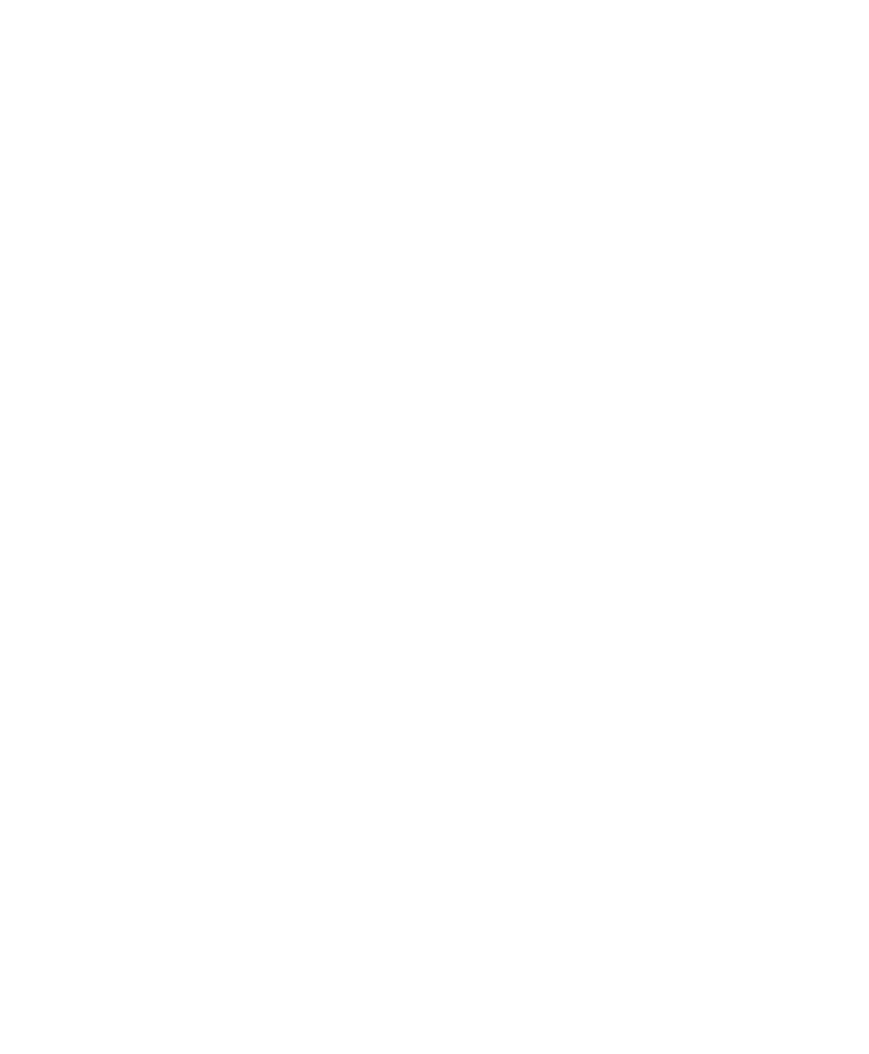
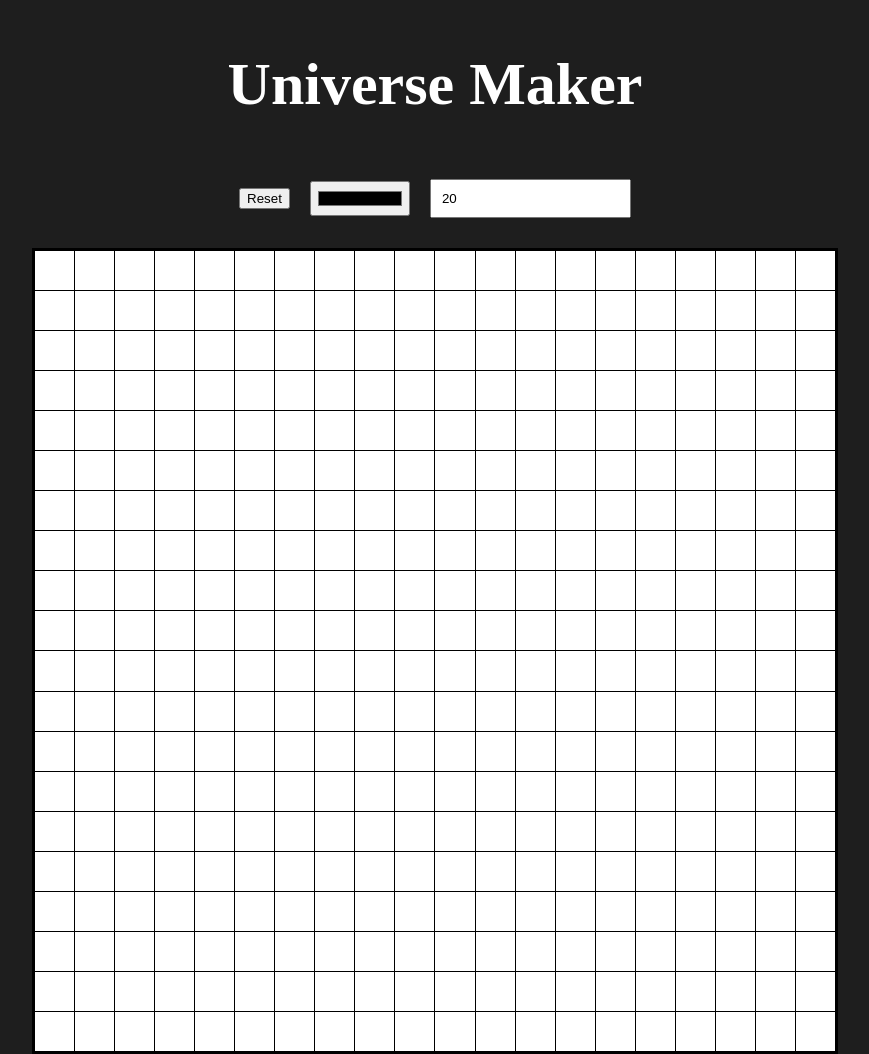
Before and after one commit to AidenRand/Pixel-art, a plain HTML site: page index.html in a window 1280 px wide. Shown: the whole page, without its empty margins (205-1074 px from the left). Before the commit the page ends 800 px from the top, so only its background shows below. Drawn offline with Linux system fonts and the light colour scheme.

Commit message:
get reset button working

```diff
--- a/app.js
+++ b/app.js
@@ -0,0 +1,43 @@
+const container = document.querySelector(".container");
+const sizeElement = document.querySelector(".size");
+const color = document.querySelector(".color");
+const reset = document.querySelector('.reset')
+const size = sizeElement.value;
+
+let draw = false;
+
+//
+function drawCanvas(size) {
+  container.style.setProperty("--size", size);
+  //Create number of pixels in grid
+  for (let i = 0; i < size * size; i++) {
+    const div = document.createElement("div");
+    div.classList.add("pixel");
+
+    // Change color of grid on mouse press
+    div.addEventListener("mouseover", function () {
+      if (!draw) return;
+      div.style.backgroundColor = color.value;
+    });
+
+    div.addEventListener("mousedown", function () {
+      div.style.backgroundColor = color.value;
+    });
+
+    container.appendChild(div);
+  }
+}
+
+window.addEventListener("mousedown", function () {
+  draw = true;
+});
+window.addEventListener("mouseup", function () {
+  draw = false;
+});
+
+reset.addEventListener("click", function () {
+  container.innerHTML = "";
+  drawCanvas(size);
+});
+
+drawCanvas(size);
--- a/index.html
+++ b/index.html
@@ -8,6 +8,16 @@
     <title>Pixel Painter</title>
   </head>
   <body>
+    <h1 class= 'header'>Universe Maker</h1>
+
+    <div class="nav-bar">
+    <button class="reset">Reset</button>
+    <input class="color" type="color" value="#000000">
+    <input class="size" type="number" value="20">
+</div>
+<div class="container">
+
+</div>
 
   </body>
   <script src="app.js"></script>
--- a/style.css
+++ b/style.css
@@ -1,4 +1,58 @@
 * {
   margin: 0;
-  padding: 0;
 }
+
+body {
+  background-color: #1e1e1e;
+  display: flex;
+  justify-content: center;
+  align-items: center;
+  flex-direction: column;
+}
+
+.header {
+  color: white;
+  margin-top: 50px;
+  font-size: 60px;
+}
+
+.navbar,
+.container {
+  background-color: rgb(0, 0, 0);
+  width: 800px;
+}
+
+.nav-bar {
+  display: flex;
+  padding: 10px;
+  gap: 20px;
+  margin-top: 50px;
+  margin-bottom: 20px;
+  justify-content: center;
+  align-items: center;
+}
+
+.btn,
+input {
+  height: 35px;
+  padding: 0 10px;
+}
+
+.color {
+  padding: 5px;
+  width: 100px;
+}
+
+.container {
+    --size: 4;
+    display: grid;
+    height: 800px;
+    grid-template-columns: repeat(var(--size), 1fr);
+    grid-template-rows: repeat(var(--size), 1r);
+    gap: 1px;
+    padding: 3px;
+  }
+
+.pixel {
+  background-color: rgb(255, 255, 255);
+}
```
Also changed, not shown: 1 other file.
